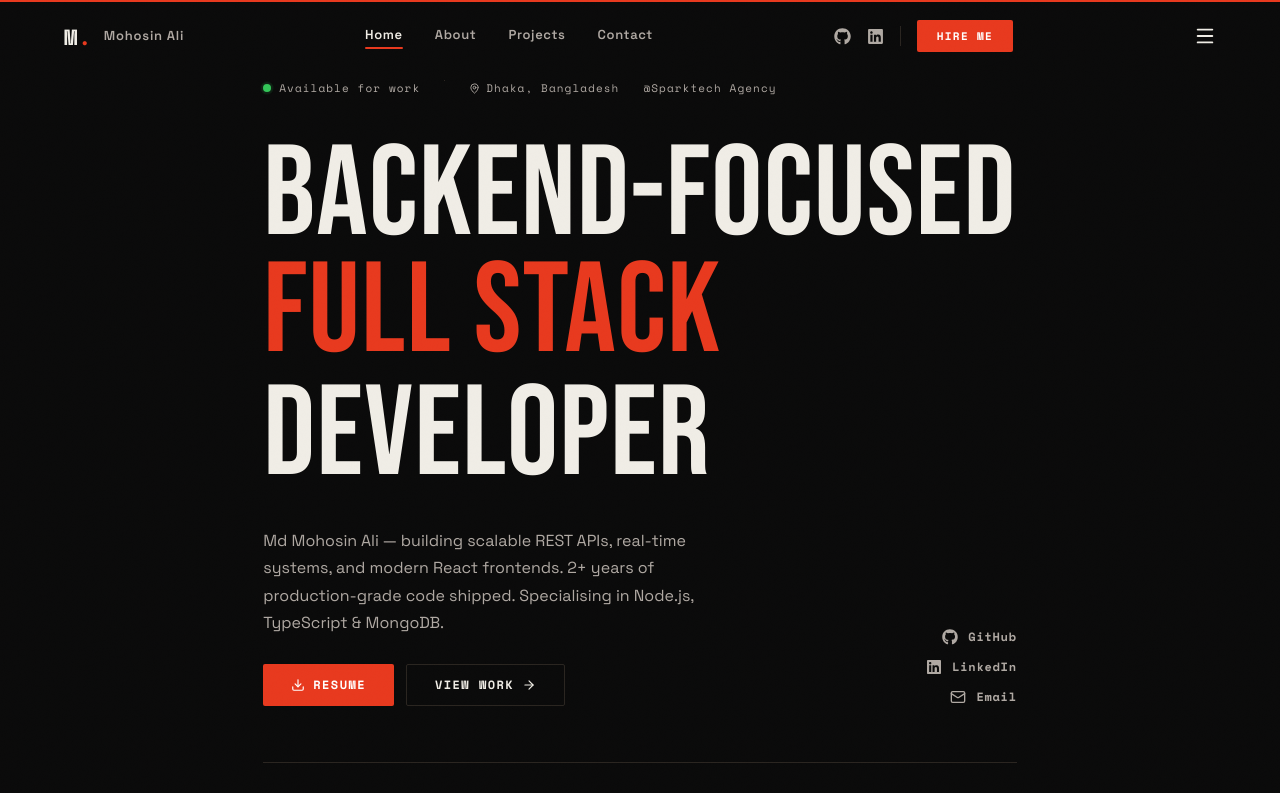
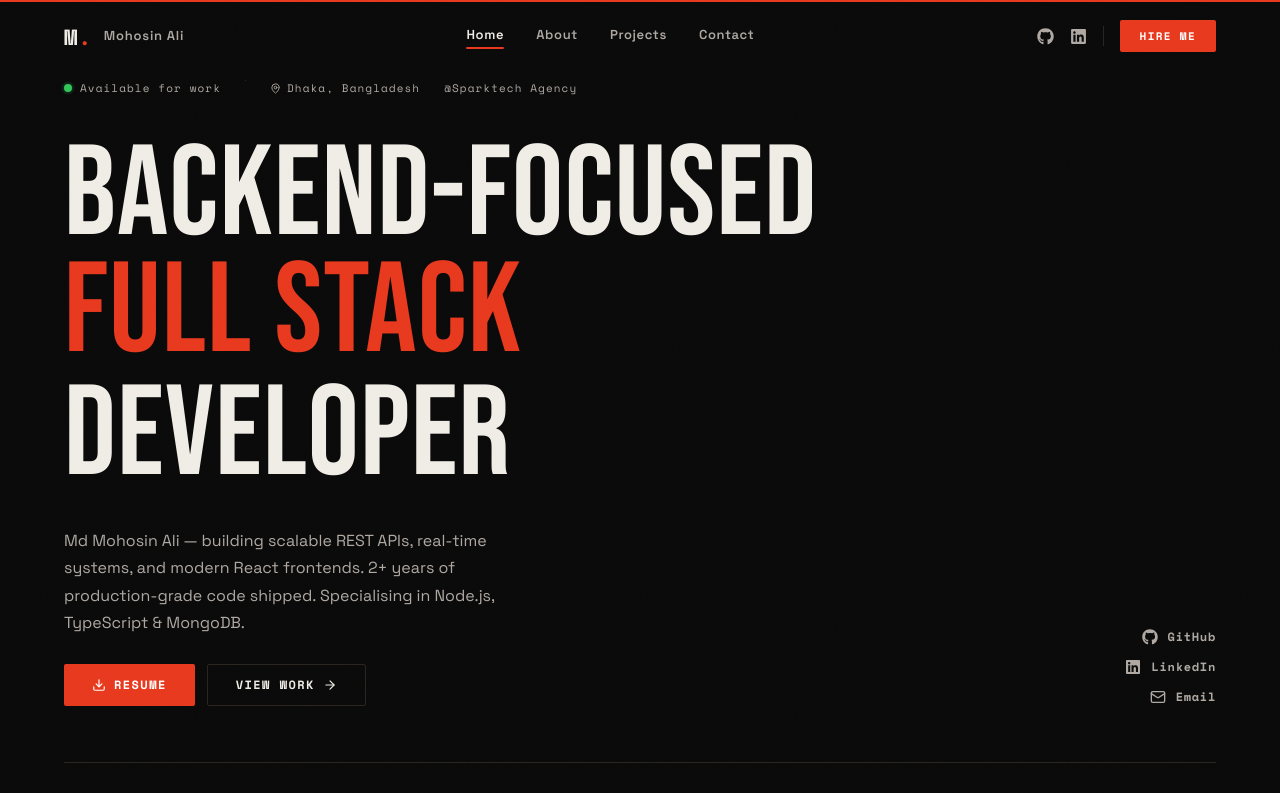
Before and after one commit to Mohosin075/mohosin-portfolio, a React (Vite) app: page / in a window 1280 px wide. Shown: the top 793 px of the page. Built offline with nearby package versions, Linux system fonts and the light colour scheme.

Commit message:
feat: add global styles and initialize navbar component

```diff
--- a/src/components/navbar/NavBar.jsx
+++ b/src/components/navbar/NavBar.jsx
@@ -69,7 +69,7 @@ const Navbar = () => {
           </NavLink>
 
           {/* Desktop nav links */}
-          <div style={{ display: "flex", alignItems: "center", gap: 32 }} className="hidden md:flex">
+          <div style={{ alignItems: "center", gap: 32 }} className="hidden md:flex">
             {ListItem.map((list, i) => (
               <NavLink
                 key={i}
@@ -82,7 +82,7 @@ const Navbar = () => {
           </div>
 
           {/* Right: socials + hire */}
-          <div style={{ display: "flex", alignItems: "center", gap: 16 }} className="hidden md:flex">
+          <div style={{ alignItems: "center", gap: 16 }} className="hidden md:flex">
             {[
               { icon: FaGithub, href: "https://github.com/Mohosin075", label: "GitHub" },
               { icon: FaLinkedin, href: "https://www.linkedin.com/in/md-mohosin-5b34a0278/", label: "LinkedIn" },
@@ -115,14 +115,13 @@ const Navbar = () => {
           {/* Mobile toggle */}
           <button
             onClick={() => setIsOpen(!isOpen)}
-            className="md:hidden"
+            className="flex md:hidden"
             aria-label="Toggle menu"
             style={{
               background: "none",
               border: "none",
               color: "var(--chalk)",
               cursor: "pointer",
-              display: "flex",
               alignItems: "center",
             }}
           >
--- a/src/index.css
+++ b/src/index.css
@@ -69,6 +69,7 @@ body::before {
 
 /* ── Container ── */
 .CC {
+  width: 100%;
   max-width: 1440px;
   margin-left: auto;
   margin-right: auto;
```
